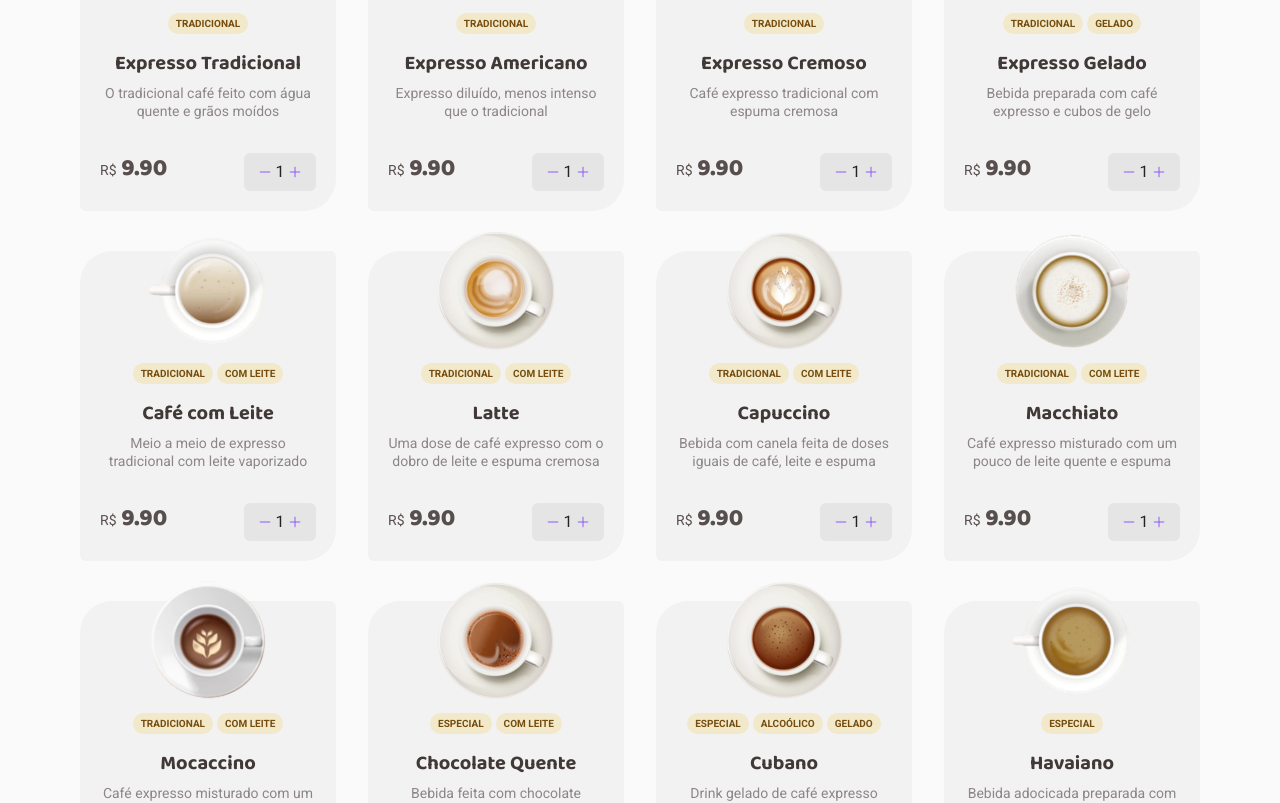
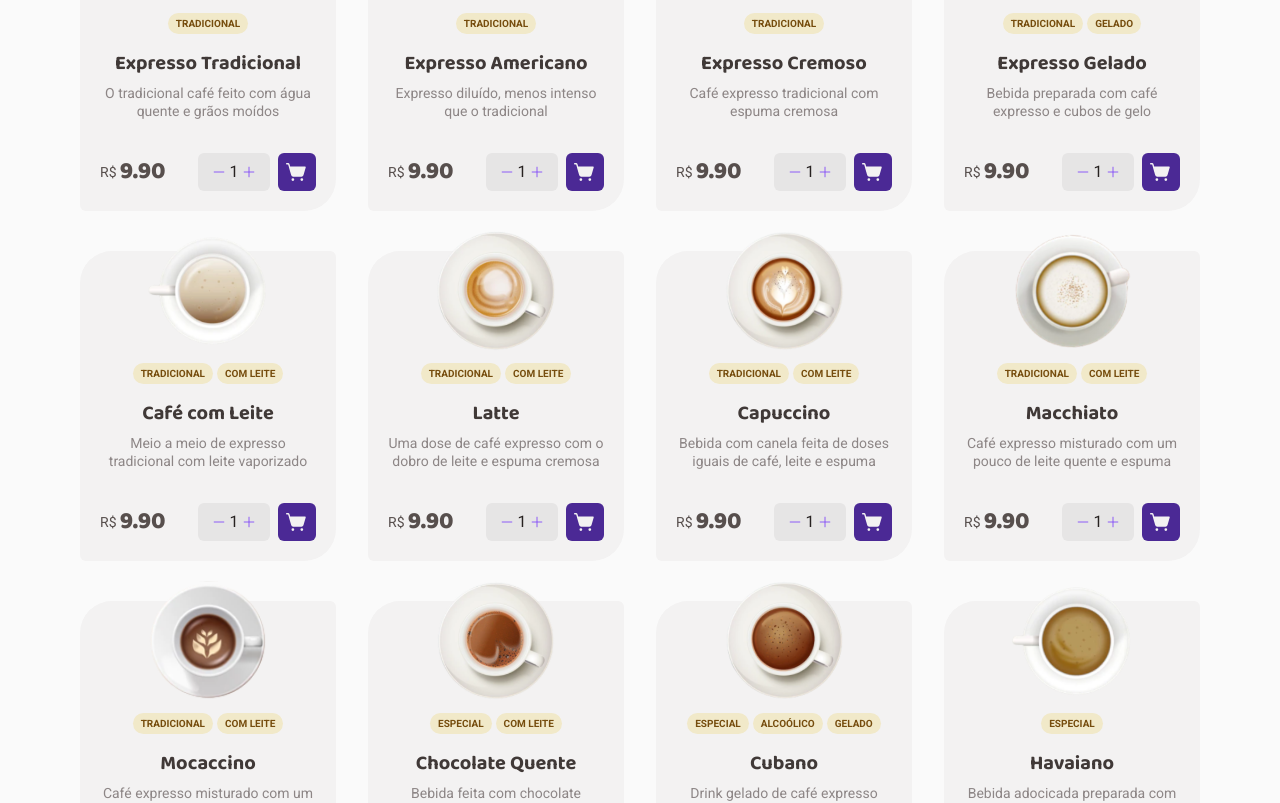
Before and after one commit to maiquitome/rocketseat-challenge-coffee-delivery, a React (Vite) app: page / in a window 1280 px wide. Shown: the part 843-1646 px from the top of the page. Built offline with nearby package versions, Linux system fonts and the light colour scheme.

Commit message:
feat: :sparkles: add ShoppingCart button to CoffeeCard

```diff
--- a/src/pages/Home/components/CoffeeCard/index.tsx
+++ b/src/pages/Home/components/CoffeeCard/index.tsx
@@ -1,3 +1,4 @@
+import { ShoppingCartSimple } from "phosphor-react";
 import { Counter } from "../../../../components/Counter";
 import { Buy, CoffeeCardStyled, Price, Tags } from "./styles";
 
@@ -26,9 +27,14 @@ export function CoffeeCard({ coffee }: CoffeeCardProps) {
       <Buy>
         <Price>
           <small>R$</small>
-          {` ${coffee.price.toFixed(2)}`}
+          {coffee.price.toFixed(2)}
         </Price>
-        <Counter />
+        <div>
+          <Counter />
+          <button>
+            <ShoppingCartSimple size="1.375rem" weight="fill" />
+          </button>
+        </div>
       </Buy>
     </CoffeeCardStyled>
   );
--- a/src/pages/Home/components/CoffeeCard/styles.ts
+++ b/src/pages/Home/components/CoffeeCard/styles.ts
@@ -46,14 +46,37 @@ export const Tags = styled.div`
 export const Buy = styled.div`
   display: flex;
   justify-content: space-between;
+  align-items: center;
   padding-top: 2.0625rem;
+  > div {
+    display: flex;
+    gap: 0.5rem;
+    > button {
+      border: 0;
+      padding: 0;
+      border-radius: 0.375rem;
+      background-color: ${(props) => props.theme["secondary-700"]};
+      width: 2.375rem;
+
+      display: flex;
+      align-items: center;
+      justify-content: center;
+      &:hover {
+        background-color: ${(props) => props.theme["secondary-500"]};
+      }
+      color: ${(props) => props.theme["base-200"]};
+    }
+  }
 `;
 
-export const Price = styled.div`
+export const Price = styled.span`
+  display: flex;
   font: ${TITLE_M};
   color: ${(props) => props.theme["base-700"]};
   > small {
     font: ${TEXT_S};
+    align-self: center;
+    padding-right: 0.2rem;
   }
 `;
 
```
